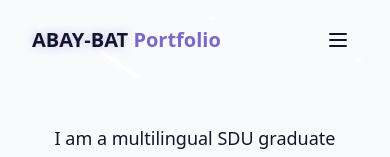
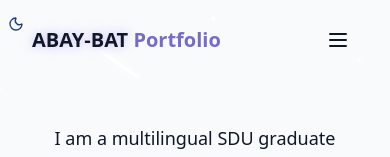
Before and after one commit to Abay-Bat/Portfolio, a React (Vite) app: page / in a window 390 px wide. Shown: the top 157 px of the page. Built offline with nearby package versions, Linux system fonts and the light colour scheme.

Commit message:
Update ThemeToggle.jsx

```diff
--- a/src/components/ThemeToggle.jsx
+++ b/src/components/ThemeToggle.jsx
@@ -4,7 +4,7 @@ import { cn } from "../lib/utils";
 
 export const ThemeToggle = () => {
   const [isDarkMode, setIsDarkMode] = useState(false);
-  const [scrolled, setScrolled] = useState(false); // NEW
+  const [scrolled, setScrolled] = useState(false);
 
   useEffect(() => {
     const storedTheme = localStorage.getItem("theme");
@@ -17,10 +17,9 @@ export const ThemeToggle = () => {
     }
   }, []);
 
-  // NEW: Scroll event to adjust top position
   useEffect(() => {
     const handleScroll = () => {
-      setScrolled(window.scrollY > 10); // change threshold if needed
+      setScrolled(window.scrollY > 10);
     };
 
     window.addEventListener("scroll", handleScroll);
@@ -43,15 +42,18 @@ export const ThemeToggle = () => {
     <button
       onClick={toggleTheme}
       className={cn(
-        "fixed max-sm:hidden right-10 z-50 p-2 rounded-full transition-all duration-300",
-        "focus:outline-hidden",
-        scrolled ? "top-2" : "top-3" // dynamically change top position
+        "fixed z-50 rounded-full transition-all duration-300 focus:outline-none",
+        scrolled ? "top-2" : "top-3",
+        // Responsive positioning
+        "right-5 max-sm:right-auto max-sm:left-1",
+        // Responsive size
+        "p-2 sm:p-2 max-sm:p-1"
       )}
     >
       {isDarkMode ? (
-        <Sun className="h-6 w-6 text-yellow-300" />
+        <Sun className="sm:h-6 sm:w-6 max-sm:h-4 max-sm:w-4 text-yellow-300" />
       ) : (
-        <Moon className="h-6 w-6 text-blue-900" />
+        <Moon className="sm:h-6 sm:w-6 max-sm:h-4 max-sm:w-4 text-blue-900" />
       )}
     </button>
   );
```
